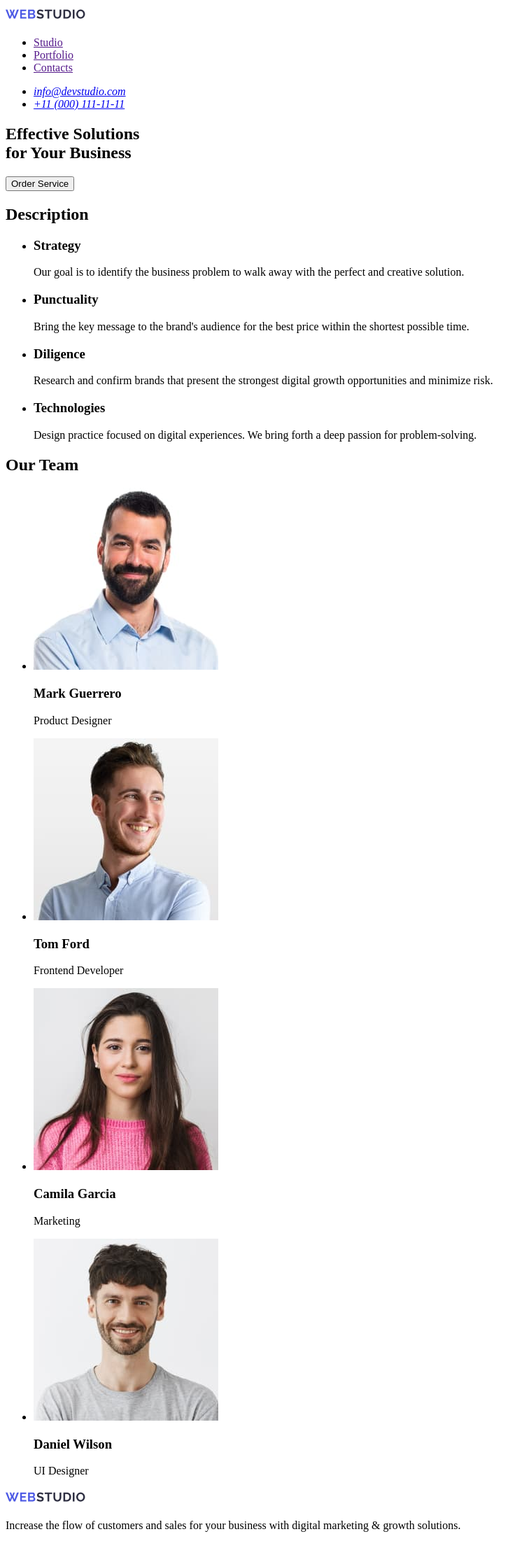
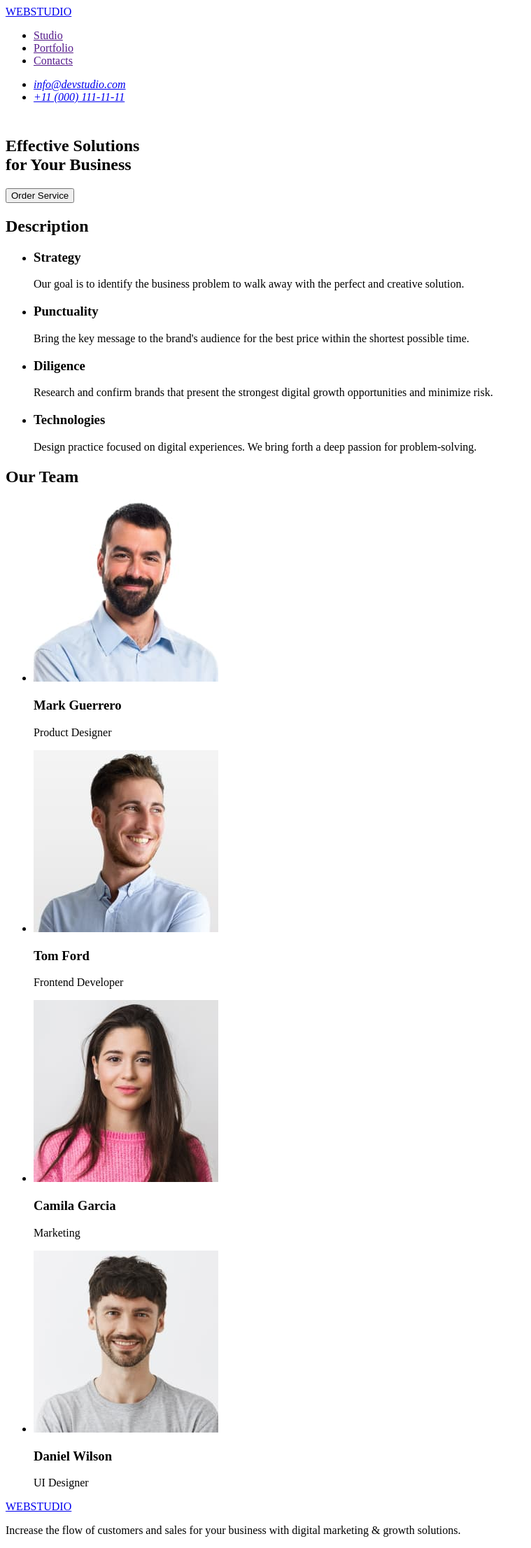
Before and after one commit to Irene0850/goit-markup-hw-01, a plain HTML site: page index.html in a window 1280 px wide. Shown: the whole page at 70% size, without its empty margins (0-759 px from the left). Drawn offline with Linux system fonts and the light colour scheme.

Commit message:
add index file

```diff
--- a/index.html
+++ b/index.html
@@ -8,7 +8,7 @@
   <body>
     <header>
       <nav>
-        <a href="./index.html"><img src="./images/Logo.png" alt="Logo" /></a>
+        <a href="./index.html"><span>WEB</span>STUDIO</a>
         <ul>
           <li><a href="">Studio</a></li>
           <li><a href="">Portfolio</a></li>
@@ -25,7 +25,7 @@
     <main>
       <section>
         <h1>
-          Effective Solutions<br />
+          <br />Effective Solutions<br />
           for Your Business
         </h1>
         <button type="button">Order Service</button>
@@ -90,7 +90,7 @@
       </section>
     </main>
     <footer>
-      <a href="./index.html"><img src="./images/Logo.png" alt="Logo" /></a>
+      <a href="./index.html">WEBSTUDIO</a>
       <p>
         Increase the flow of customers and sales for your business with digital
         marketing & growth solutions.
```
Also changed, not shown: images/Logo.png (deleted).
